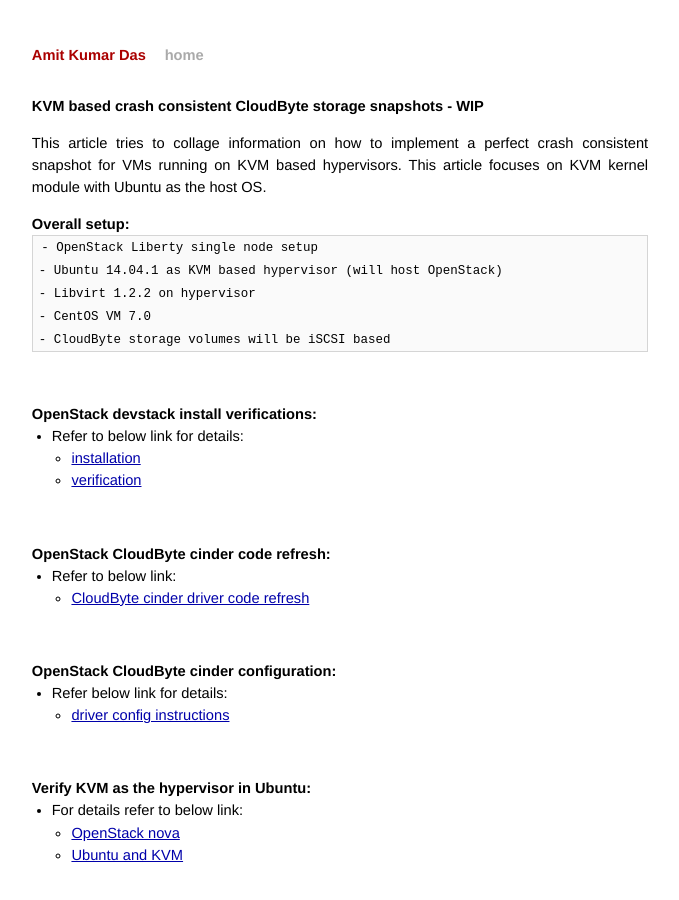
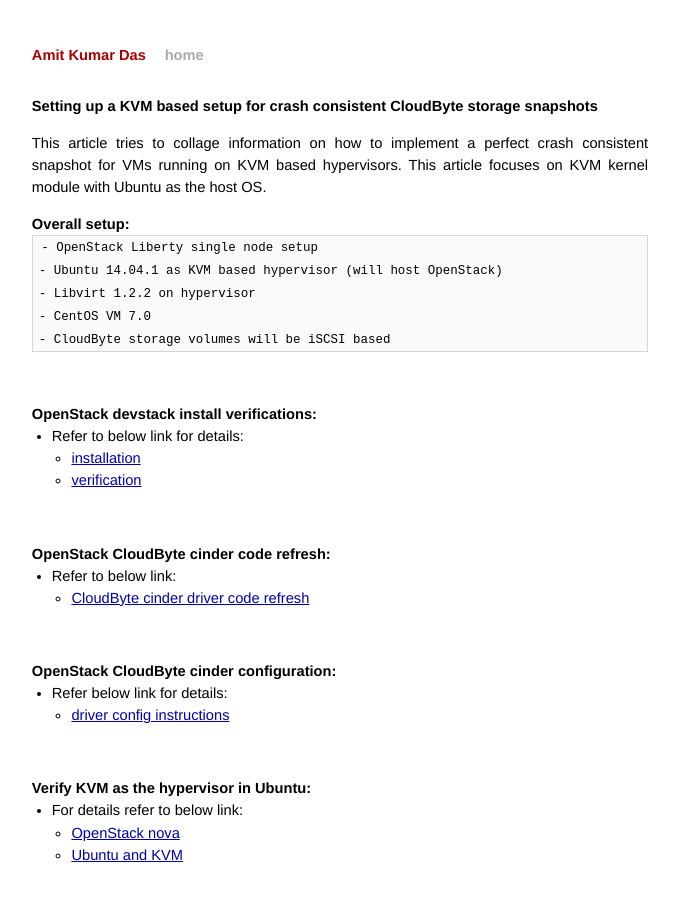
Before and after one commit to AmitKumarDas/amitkumardas.github.io, a Jekyll site: the page built from _posts/2016-04-09-setting-up-a-kvm-based-setup-for-crash-consistent-cloudbyte-storage-snapshots.md, in a window 1280 px wide and 900 px high. Shown: the whole window, without its empty margins (300-979 px from the left). Built offline with Jekyll 4.4.1, drawn with Linux system fonts in a browser that asks for light colours; some of the changed text lies outside the part shown.

Commit message:
Update and rename 2016-04-09-kvm-based-crash-consistent-cloudbyte-storage-snapshots.md to 2016-04-09-setting-up-a-kvm-based-setup-for-crash-consistent-cloudbyte-storage-snapshots.md

````diff
--- a/_posts/2016-04-09-kvm-based-crash-consistent-cloudbyte-storage-snapshots.md
+++ b/_posts/2016-04-09-setting-up-a-kvm-based-setup-for-crash-consistent-cloudbyte-storage-snapshots.md
@@ -1,9 +1,9 @@
 ---
 layout: post
-title: KVM based crash consistent CloudByte storage snapshots - WIP
+title: Setting up a KVM based setup for crash consistent CloudByte storage snapshots - WIP
 ---
 
-# KVM based crash consistent CloudByte storage snapshots - **WIP**
+# Setting up a KVM based setup for crash consistent CloudByte storage snapshots
 
 > This article tries to collage information on how to implement a perfect
 > crash consistent snapshot for VMs running on KVM based hypervisors. This
@@ -479,9 +479,4 @@
 
 ### Final Solution:
 
-```
-# cd to devstack location
-> source openrc admin admin
-
->
-```
+- Refer to [link](https://amitkumardas.github.io/2016/07/08/crash-consistent-cloudbyte-snapshots-of-vms-created-using-openstack-and-libvirt-on-kvm.html)
````
